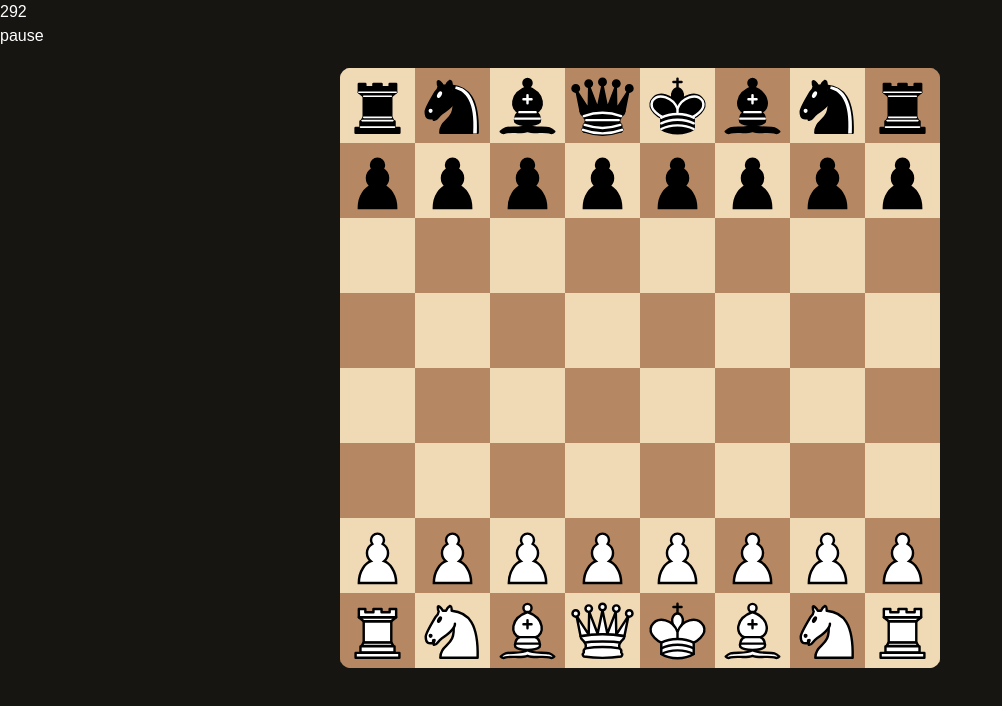
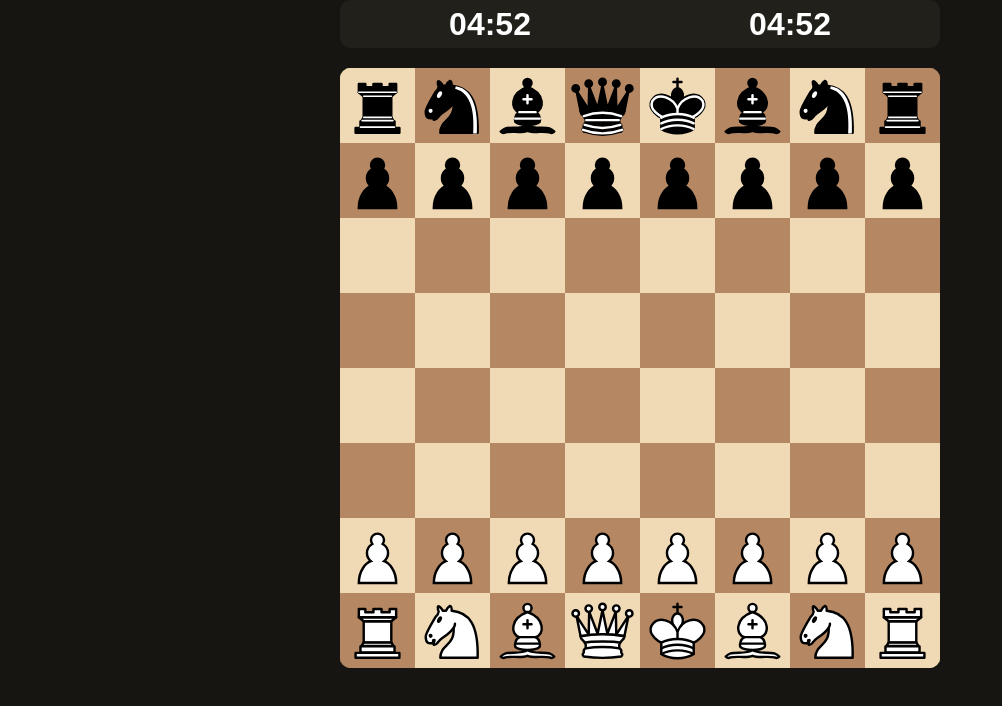
Before and after one commit to codeveryday-exe/chess, a React (Vite) app: page / in a window 1280 px wide. Shown: the top 706 px of the page, without its empty margins (0-1002 px from the left). Built offline with nearby package versions, Linux system fonts and the light colour scheme.

Commit message:
feat: add time UI

```diff
--- a/src/App.module.css
+++ b/src/App.module.css
@@ -2,3 +2,13 @@
   height: 100vh;
   overflow: auto;
 }
+
+.clockBox {
+  display: flex;
+  justify-content: space-around;
+  align-items: center;
+  max-width: 600px;
+  margin: 0 auto;
+  background-color: #22201b;
+  border-radius: 10px;
+}
--- a/src/App.tsx
+++ b/src/App.tsx
@@ -10,7 +10,10 @@ export default function App() {
 
   return (
     <main className={styles.app}>
-      <Clock timeLimit={300} />
+      <div className={styles.clockBox}>
+        <Clock timeLimit={300} />
+        <Clock timeLimit={300} />
+      </div>
       <Board />
       <EndgameAlertBox />
       {promotionWaitingMove && <PromotionPieceSelector promotionWaitingMove={promotionWaitingMove} />}
--- /dev/null
+++ b/src/contexts/Clock.module.css
@@ -0,0 +1,17 @@
+.timeBox {
+  display: flex;
+  justify-content: center;
+  align-items: center;
+  max-width: 116px;
+  background-color: #22201b;
+  border-radius: 10px;
+}
+
+.timeText {
+  font-weight: bold;
+  font-size: 2rem;
+}
+
+.btn {
+  display: none;
+}
--- a/src/contexts/Clock.tsx
+++ b/src/contexts/Clock.tsx
@@ -1,4 +1,5 @@
 import { useEffect, useRef, useState } from 'react';
+import styles from './Clock.module.css';
 
 export function Clock({ timeLimit }: { timeLimit: number }) {
   // for UI
@@ -12,33 +13,46 @@ export function Clock({ timeLimit }: { timeLimit: number }) {
       return;
     }
 
-    const startTime = new Date().getTime();
-    const msLeft = msLeftRef.current;
+    const startTime = Date.now(); // 20:00 |> 20:10
+    const msLeft = msLeftRef.current; // 30min |> 27min
 
     const intervalId = setInterval(() => {
-      const timeSpent = new Date().getTime() - startTime;
-      setTimeLeft(Math.floor((msLeft - timeSpent) / 1000));
-      msLeftRef.current = msLeft - timeSpent;
+      // e.g. 1min tick
+      const timeSpent = Date.now() - startTime; // 1min -> 2min -> 3min |> 1min -> 2min
+      setTimeLeft(Math.floor((msLeft - timeSpent) / 1000)); // for UI
+      msLeftRef.current = msLeft - timeSpent; // 29min -> 28min -> 27min |> 26min -> 25min
     }, 0);
 
     return () => {
-      const timeSpent = new Date().getTime() - startTime;
+      // update remaining time one last time before clearing interval
+      const timeSpent = Date.now() - startTime;
       msLeftRef.current = msLeft - timeSpent;
       clearInterval(intervalId);
     };
   }, [timeLimit, isPaused]);
 
+  let seconds = timeLeft;
+  const hours = Math.floor(seconds / 3600);
+  seconds = seconds % 3600;
+
+  const minutes = Math.floor(seconds / 60);
+  seconds = seconds % 60;
+
+  const time =
+    timeLimit >= 3600
+      ? `${String(hours).padStart(2, '0')}:${String(minutes).padStart(2, '0')}:${String(seconds).padStart(2, '0')}`
+      : `${String(minutes).padStart(2, '0')}:${String(seconds).padStart(2, '0')}`;
+
   return (
-    <div>
-      <div>
-        <p>{timeLeft}</p>
-        <button onClick={() => setIsPaused((pause) => !pause)}>{isPaused ? 'resume' : 'pause'}</button>
-      </div>
+    <div className={styles.timeBox}>
+      <p className={styles.timeText}>{time}</p>
+      <button className={styles.btn} onClick={() => setIsPaused((pause) => !pause)}>
+        {isPaused ? 'resume' : 'pause'}
+      </button>
     </div>
   );
 }
 
-// format pretty clock in UI e.g. 05:00
 // time should tick on turn
 // end game when clock runs out
 // commit each task when finished
```
Also changed, not shown: 1 other file (tests, documents, lock files or other folders).
